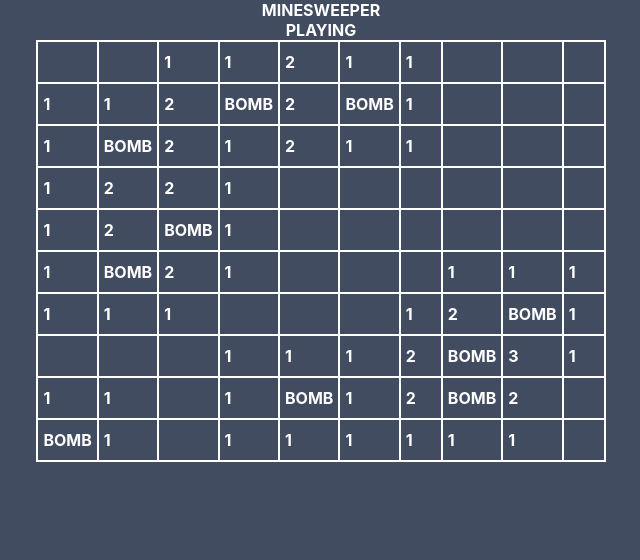
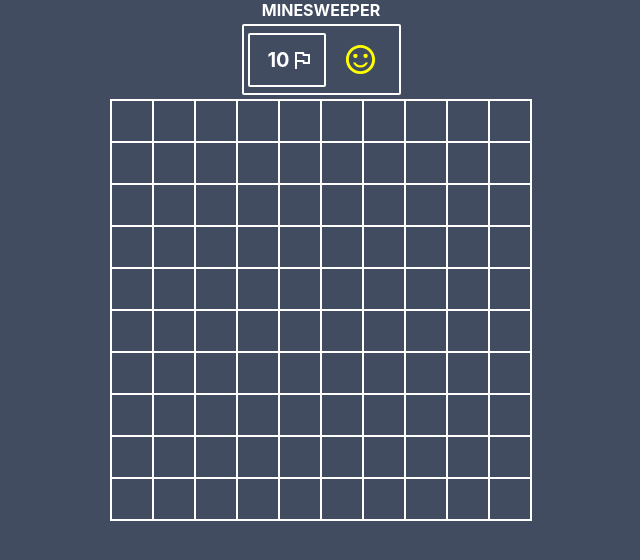
Before and after one commit to jhlescano/dev-exercise-minesweeper, a React (Create React App) app: page / in a window 1280 px wide. Shown: the top 560 px of the page, without its empty margins (319-959 px from the left). Built offline with nearby package versions, Linux system fonts and the light colour scheme.

Commit message:
WIP: header with flag counter & restart

```diff
--- a/package.json
+++ b/package.json
@@ -4,6 +4,7 @@
   "private": true,
   "dependencies": {
     "@material-ui/core": "^4.3.1",
+    "@material-ui/icons": "^4.2.1",
     "@types/jest": "24.0.17",
     "@types/node": "12.7.1",
     "@types/react": "16.8.25",
--- a/src/components/GameBoard/components/Board/components/Cell/index.tsx
+++ b/src/components/GameBoard/components/Board/components/Cell/index.tsx
@@ -42,7 +42,7 @@ export default class CellComponent extends React.Component<Props> {
         cell.state === CellState.UNSURE && '?'
       }
       {
-        // cell.state === CellState.TOUCHED &&
+        cell.state === CellState.TOUCHED &&
         <React.Fragment>
           { cell.type === CellType.HINT && cell.hintCount !== 0 && cell.hintCount }
           { cell.type === CellType.BOMB && <React.Fragment>BOMB</React.Fragment>}
--- a/src/components/GameBoard/components/Header/index.tsx
+++ b/src/components/GameBoard/components/Header/index.tsx
@@ -1,13 +1,36 @@
 import React from 'react';
-import { GameSession } from '../..';
+import { GameSession, GameStatus } from '../..';
+import { IconButton } from '@material-ui/core';
+import { SentimentSatisfiedAltOutlined, SentimentVeryDissatisfiedOutlined, SentimentVerySatisfiedOutlined, FlagOutlined } from '@material-ui/icons';
 
-type Props = {};
+import './styles.scss';
+import { CellState } from '../Board/components/Cell';
+
+type Props = {
+  onRestartClick?: () => void
+};
 
 class HeaderComponent extends React.Component<Props> {
   public render() {
     return <GameSession>
-      {({ cells, gameStatus }) => {
-        return <div><div>{gameStatus}</div></div>
+      {({ cells, gameStatus, bombCells }) => {
+        const flagedCount = Object.values(cells).filter((cell) => cell.state === CellState.FLAG).length;
+        const bombsCount = bombCells.length - flagedCount;
+
+        return <div className='header'>
+          <div className='bomb-counter'>
+            <div className='count'>{bombsCount}</div>
+            <FlagOutlined />
+          </div>
+          <div className='state-display'>
+            <IconButton centerRipple color='inherit'>
+              { gameStatus === GameStatus.PLAYING && <SentimentSatisfiedAltOutlined fontSize='large' /> }
+              { gameStatus === GameStatus.WIN && <SentimentVerySatisfiedOutlined fontSize='large' /> }
+              { gameStatus === GameStatus.LOST && <SentimentVeryDissatisfiedOutlined fontSize='large' /> }
+            </IconButton>
+          </div>
+          <div className='timer'></div>
+        </div>
       }}
     </GameSession>;
   }
--- /dev/null
+++ b/src/components/GameBoard/components/Header/styles.scss
@@ -0,0 +1,50 @@
+.header {
+  display: flex;
+  flex-direction: row;
+  flex-grow: 1;
+  flex-shrink: 0;
+  justify-content: space-between;
+  align-items: center;
+
+  margin: 4px;
+  padding: 4px;
+
+  border: solid 2px white;
+  border-radius: 2px;
+
+  > * + * {
+    margin-left: 5px;
+  }
+
+  min-width: 130px;
+
+  .bomb-counter {
+    padding: 10px;
+    border: solid 2px white;
+    border-radius: 2px;
+
+    font-size: 20px;
+
+    display: flex;
+    justify-content: center;
+    align-items: center;
+
+    .count {
+      width: 30px;
+      line-height: 30px;
+
+      overflow: hidden;
+      text-align: right;
+      vertical-align: center;
+    }
+  }
+
+  .state-display {
+    display: flex;
+    flex-direction: row;
+    align-items: center;
+    justify-content: center;
+
+    color: yellow;
+  }
+}
--- a/src/components/GameBoard/index.tsx
+++ b/src/components/GameBoard/index.tsx
@@ -4,7 +4,7 @@ import { Board } from './components/Board';
 import { Header } from './components/Header';
 import './styles.css';
 
-enum GameStatus {
+export enum GameStatus {
   PLAYING = 'PLAYING',
   LOST = 'LOST',
   WIN = 'WIN'
```
Also changed, not shown: 1 other file (tests, documents, lock files or other folders).
